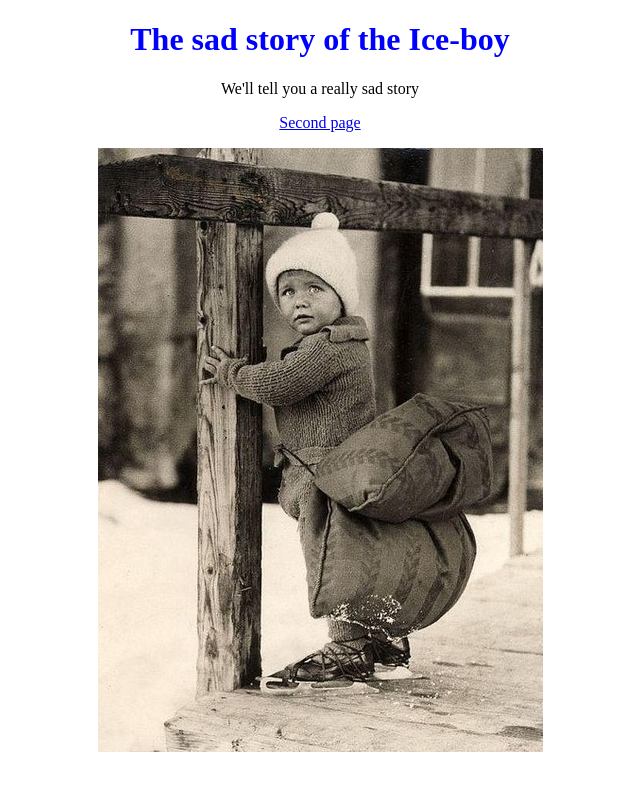
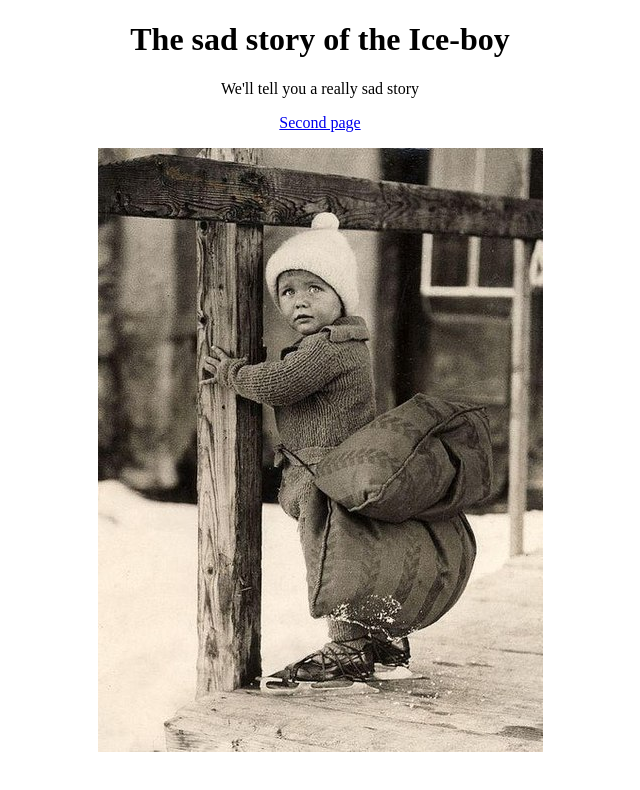
Before and after one commit to AlAri20/Icy-boy, a plain HTML site: page index.html in a window 1280 px wide. Shown: the whole page, without its empty margins (320-960 px from the left). Drawn offline with Linux system fonts and the light colour scheme.

Commit message:
Update index.html

```diff
--- a/index.html
+++ b/index.html
@@ -8,7 +8,7 @@
 <body>
 
 <center>
-<h1 style="color:blue;text-align:center;">The sad story of the Ice-boy</h1>
+<h1>The sad story of the Ice-boy</h1>
 
 <p>We'll tell you a really sad story</p>
 
```
